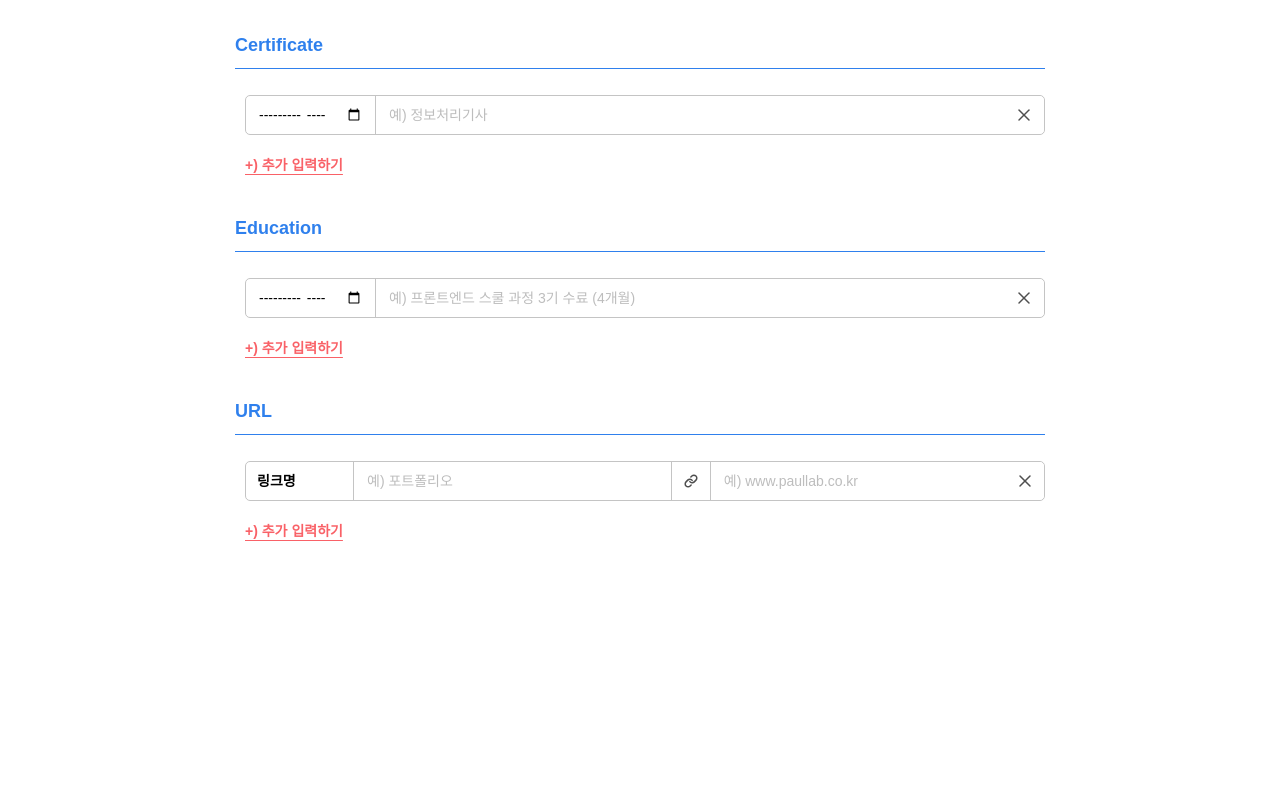
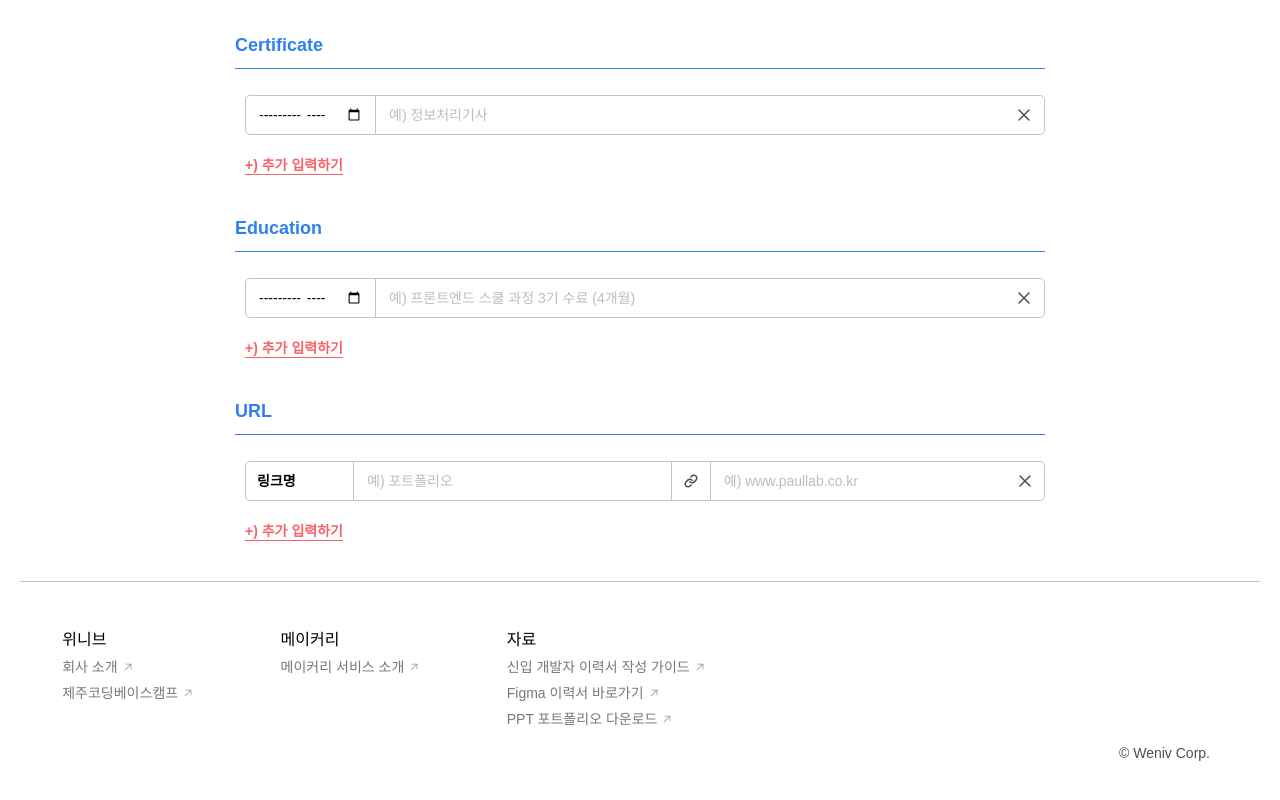
Before and after one commit to weniv/MAKE-RE, a React (Create React App) app: page / in a window 1280 px wide. Shown: the part 1648-2448 px from the top of the page. Before the commit the page ends 2229 px from the top, so only its background shows below. Built offline with nearby package versions, Linux system fonts and the light colour scheme.

Commit message:
feat: footer 추가 - package.json에 homepage 추가 - js 이미지 절대경로로 수정 - footer 추가

```diff
--- a/package.json
+++ b/package.json
@@ -1,4 +1,5 @@
 {
+  "homepage": "https://weniv.github.io/MAKE-RE/",
   "name": "resume",
   "version": "0.1.0",
   "private": true,
--- a/src/components/organisms/index.js
+++ b/src/components/organisms/index.js
@@ -1,3 +1,5 @@
 export { default as Layout } from './layout/Layout'
 export { default as PreviewHeader } from './layout/PreviewHeader'
 export { default as WriteHeader } from './layout/WriteHeader'
+export { default as WriteFooter } from './layout/WriteFooter'
+export { default as PreviewFooter } from './layout/PreviewFooter'
--- a/src/components/organisms/layout/Layout.js
+++ b/src/components/organisms/layout/Layout.js
@@ -1,16 +1,23 @@
 import React from 'react'
-import { PreviewHeader, WriteHeader } from '../index'
+import {
+  PreviewHeader,
+  WriteHeader,
+  PreviewFooter,
+  WriteFooter,
+} from '../index'
 
 function Layout({ children, preview, resumeData, formName, componentRef }) {
   return preview ? (
     <>
       <PreviewHeader componentRef={componentRef} />
       {children}
+      <PreviewFooter />
     </>
   ) : (
     <>
       <WriteHeader resumeData={resumeData} formName={formName} />
       {children}
+      <WriteFooter />
     </>
   )
 }
--- /dev/null
+++ b/src/components/organisms/layout/PreviewFooter.jsx
@@ -0,0 +1,10 @@
+import React from 'react'
+import styles from '../layout/footer.module.css'
+
+export default function PreviewFooter() {
+  return (
+    <footer className={styles.prevFooter}>
+      <address>© Weniv Corp.</address>
+    </footer>
+  )
+}
--- /dev/null
+++ b/src/components/organisms/layout/WriteFooter.jsx
@@ -0,0 +1,59 @@
+import React from 'react'
+import styles from '../layout/footer.module.css'
+
+export default function WriteFooter() {
+  return (
+    <footer className={styles.writeFooter}>
+      <ul className={styles.footerCont}>
+        <li>
+          <p>위니브</p>
+          <a
+            href="https://paullab.co.kr/about.html"
+            target="_blank"
+            rel="noreferrer"
+          >
+            회사 소개
+          </a>
+          <a
+            href="https://paullab.co.kr/index.html"
+            target="_blank"
+            rel="noreferrer"
+          >
+            제주코딩베이스캠프
+          </a>
+        </li>
+        <li>
+          <p>메이커리</p>
+          <a
+            href="https://paullabworkspace.notion.site/b3258bc3a2a94151b9bf4d6e6f7b5071"
+            target="_blank"
+            rel="noreferrer"
+          >
+            메이커리 서비스 소개
+          </a>
+        </li>
+        <li>
+          <p>자료</p>
+          <a
+            href="https://ridibooks.com/books/2773000064?_s=search&_q=%EA%B0%9C%EB%B0%9C%EC%9E%90+%EC%9D%B4%EB%A0%A5%EC%84%9C&_rdt_sid=search&_rdt_idx=0"
+            target="_blank"
+            rel="noreferrer"
+          >
+            신입 개발자 이력서 작성 가이드
+          </a>
+          <a
+            href="https://paullabworkspace.notion.site/Figma-bfa32213fc244db9b31bb8486a479ee6?pvs=4"
+            target="_blank"
+            rel="noreferrer"
+          >
+            Figma 이력서 바로가기
+          </a>
+          <a href="files/제코베_포트폴리오_템플릿_배포용.pptx" download>
+            PPT 포트폴리오 다운로드
+          </a>
+        </li>
+      </ul>
+      <address className={styles.writeCopy}>© Weniv Corp.</address>
+    </footer>
+  )
+}
--- /dev/null
+++ b/src/components/organisms/layout/footer.module.css
@@ -0,0 +1,64 @@
+.prevWrap {
+  margin: 130px auto 0;
+  min-height: Calc(100vh - 300px);
+  width: 990px;
+}
+
+.prevFooter {
+  text-align: center;
+  font-size: 14px;
+  font-weight: 400;
+  color: #4f4f4f;
+  width: 100%;
+  margin: 100px auto 50px;
+}
+
+.footerCont {
+  width: max(730px, 50%);
+  margin: 20px 0;
+  padding: 30px 0 0;
+  display: flex;
+  justify-content: space-around;
+}
+
+.footerCont li {
+  display: flex;
+  flex-direction: column;
+  gap: 12px;
+}
+
+.footerCont li a {
+  color: #787878;
+  font-weight: 400;
+  font-size: 14px;
+}
+.footerCont li a:hover {
+  text-decoration: underline;
+}
+
+.writeCopy {
+  text-align: right;
+  margin: 0 50px 50px;
+  text-align: right;
+  font-size: 14px;
+  font-weight: 400;
+  color: #4f4f4f;
+}
+
+.writeFooter {
+  border-top: 1px solid var(--border-color);
+  margin: 0 20px;
+}
+
+.exportBtn {
+  background-color: #fff;
+  color: var(--main-color) !important;
+  padding: 8px 12px;
+  border-radius: 5px;
+  box-shadow: 1px 1px 2px rgba(0, 0, 0, 0.5);
+}
+.exportBtn:hover {
+  color: var(--addButton-color) !important;
+  outline: 2px solid var(--addButton-color);
+  box-sizing: border-box;
+}
```
